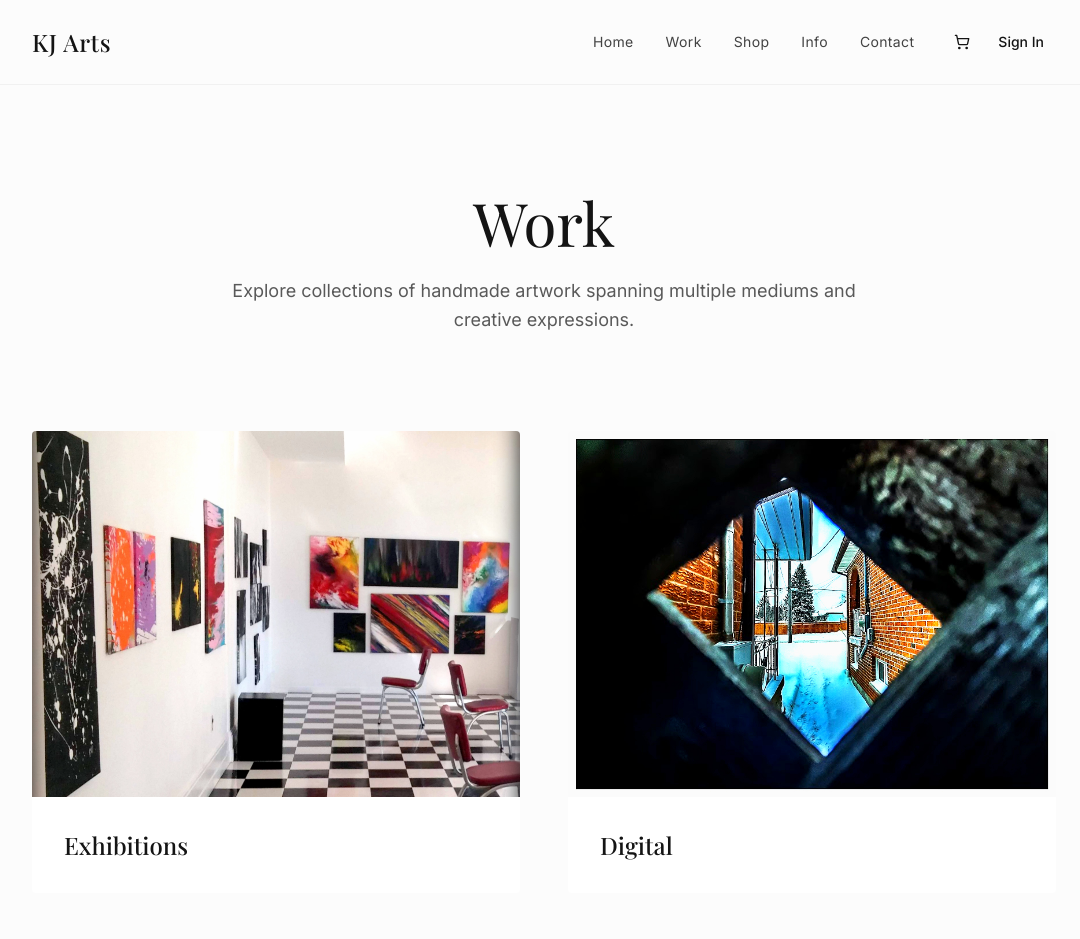
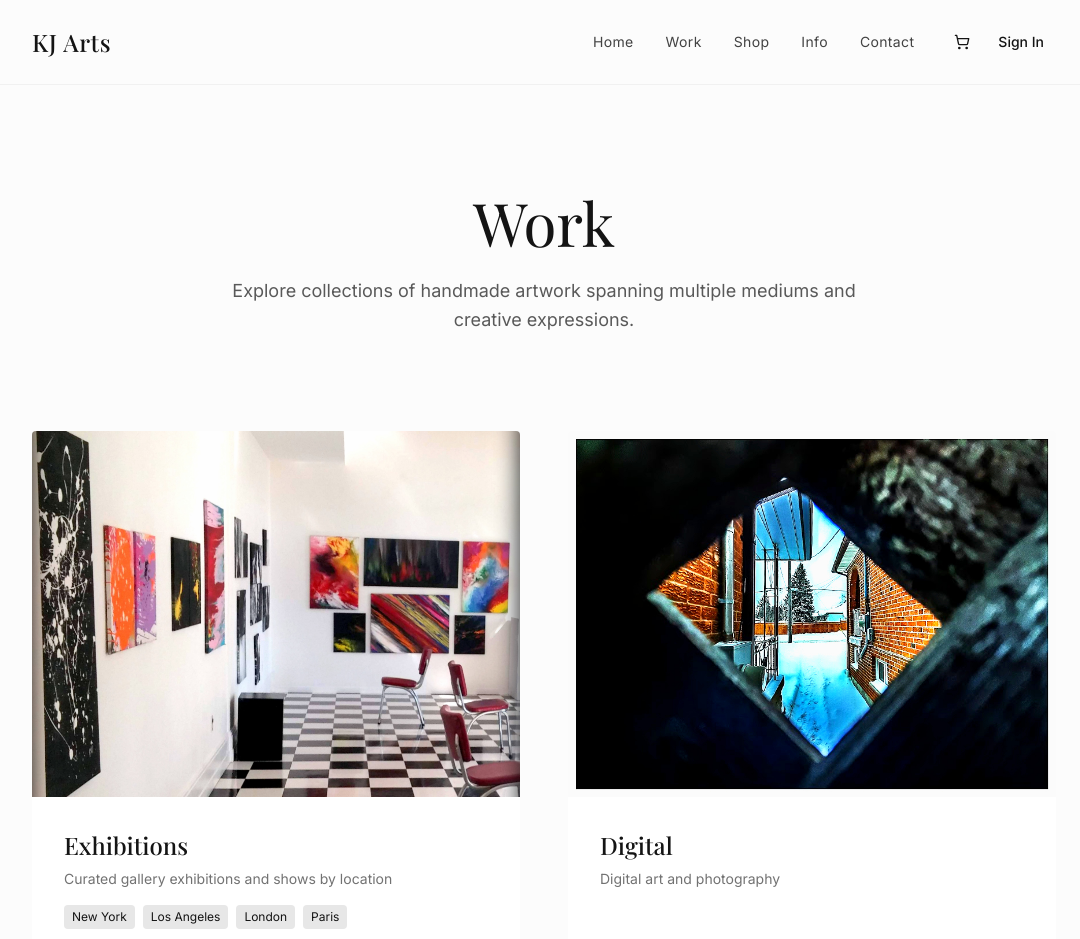
Before and after one commit to harpreetsingh750/canvas-scroll, a React (Vite) app: page /work in a window 1280 px wide. Shown: the top 939 px of the page, without its empty margins (96-1176 px from the left). Built offline with nearby package versions, Linux system fonts and the light colour scheme.

Commit message:
Update work categories
Change "Prints" category to "Exhibitions" and add functionality for subfolders within exhibitions based on location.

```diff
--- a/src/pages/Work.tsx
+++ b/src/pages/Work.tsx
@@ -5,9 +5,15 @@ const Work = () => {
   const categories = [
     {
       title: 'Exhibitions',
-      description: 'Curated gallery exhibitions and shows',
+      description: 'Curated gallery exhibitions and shows by location',
       image: '/lovable-uploads/609cb6fa-3b36-4459-8991-a954aac943ca.png',
-      href: '/work/exhibitions'
+      href: '/work/exhibitions',
+      subCategories: [
+        { title: 'New York', href: '/work/exhibitions/new-york' },
+        { title: 'Los Angeles', href: '/work/exhibitions/los-angeles' },
+        { title: 'London', href: '/work/exhibitions/london' },
+        { title: 'Paris', href: '/work/exhibitions/paris' }
+      ]
     },
     {
       title: 'Digital',
@@ -69,6 +75,18 @@ const Work = () => {
                     <h3 className="font-playfair text-2xl font-medium group-hover:text-primary transition-colors duration-300">
                       {category.title}
                     </h3>
+                    <p className="text-sm text-foreground/60 mt-2">
+                      {category.description}
+                    </p>
+                    {category.subCategories && (
+                      <div className="mt-4 flex flex-wrap gap-2">
+                        {category.subCategories.map((sub) => (
+                          <span key={sub.title} className="text-xs px-2 py-1 bg-primary/10 text-primary rounded">
+                            {sub.title}
+                          </span>
+                        ))}
+                      </div>
+                    )}
                   </div>
                 </a>
               ))}
```
